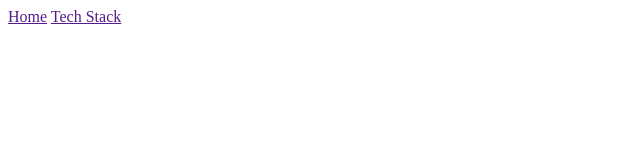
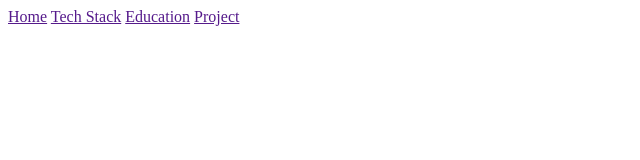
Before and after one commit to RbBhuse/profile-reshma, a plain HTML site: page index.html in a window 1280 px wide. Shown: the whole page, without its empty margins (0-640 px from the left). Drawn offline with Linux system fonts and the light colour scheme.

Commit message:
Adding some more new links
Adding some more new links

```diff
--- a/index.html
+++ b/index.html
@@ -9,6 +9,8 @@
     <header>
         <a href="">Home</a>
         <a href="">Tech Stack</a>
+        <a href="">Education</a>
+        <a href="">Project</a>
     </header>
 </body>
 </html>
```
